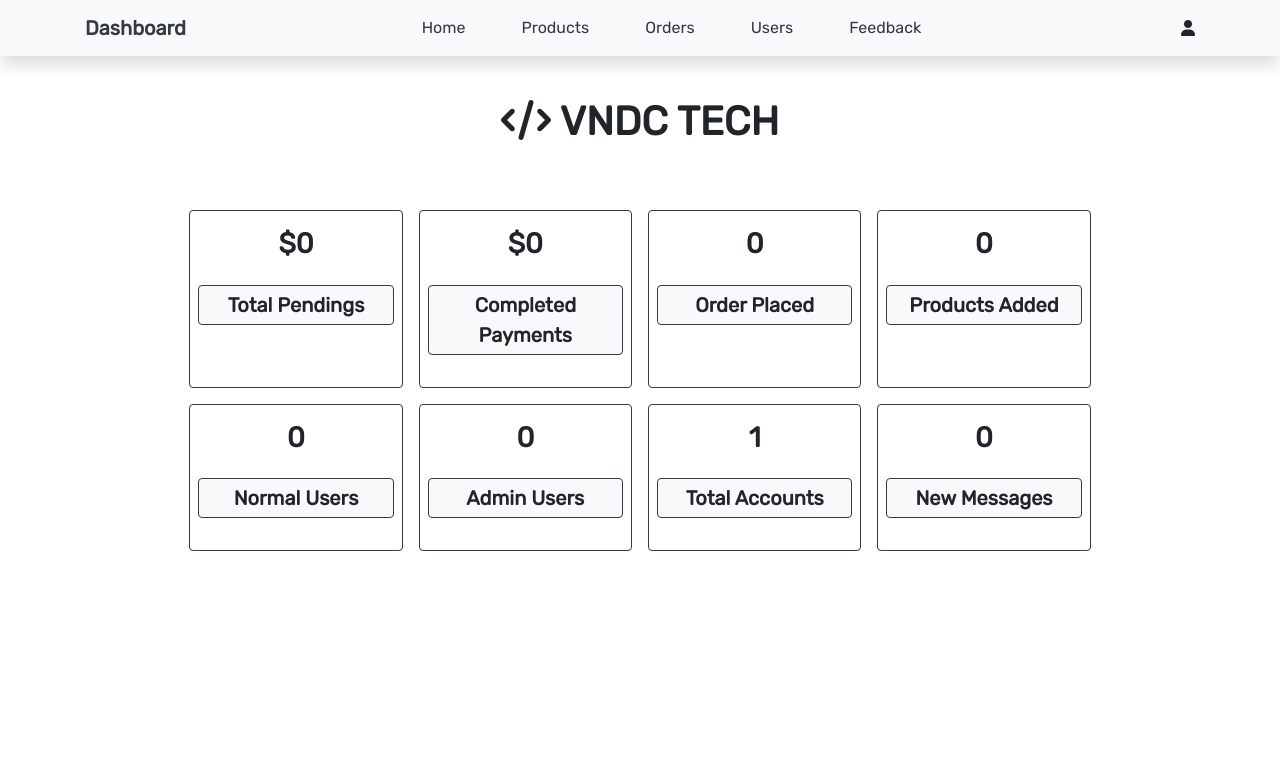
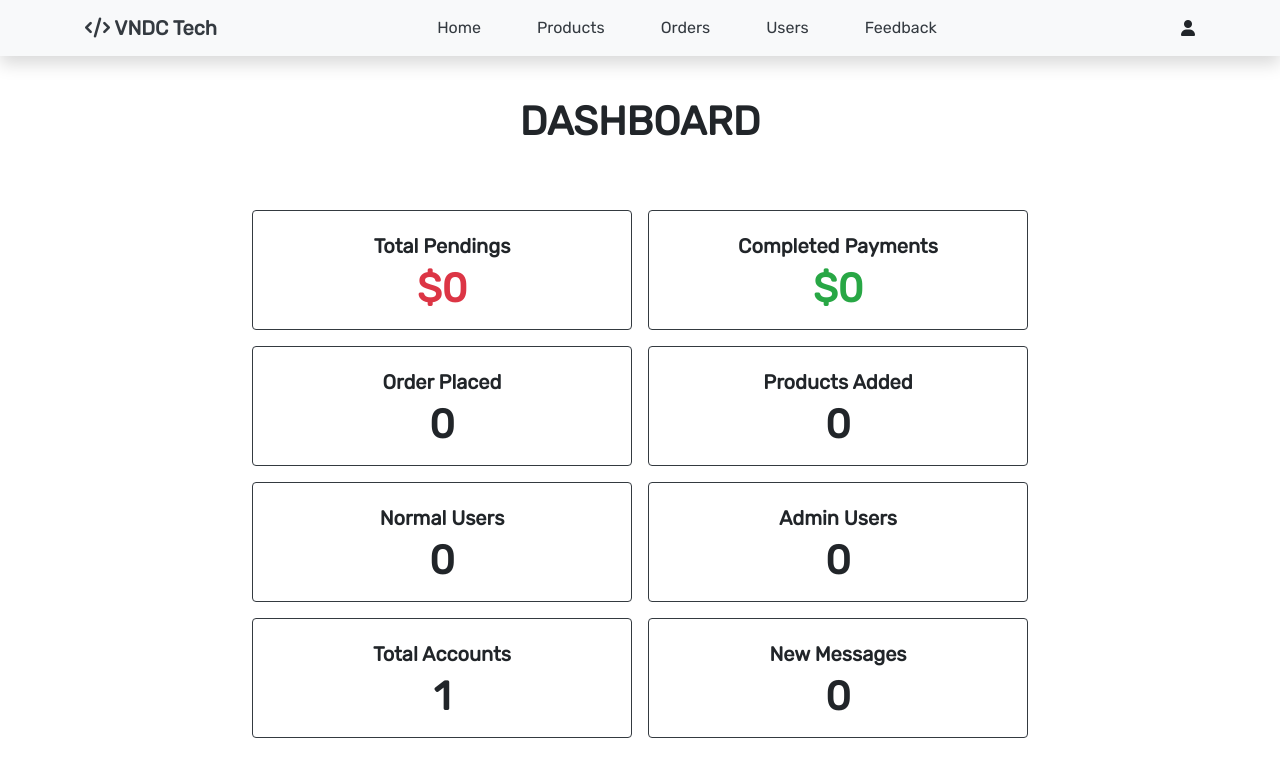
Before and after one commit to CuongXuanLe/VNDC-Tech-Store, a PHP site: page /admin_page.php in a window 1280 px wide. Shown: the top 777 px of the page. Run offline with PHP 8.4, Linux system fonts and the light colour scheme; the visitor is signed in with stand-in values (Sample User, id 1); data that the repository does not hold is empty; some web fonts are replaced.

Commit message:
fix: res

```diff
--- a/about.php
+++ b/about.php
@@ -64,7 +64,7 @@ if(!isset($user_id)){
             </div>
             <div class="col-lg-6 my-auto">
                <div class="card-body">
-                  <h2 class="card-title text-center font-rubik pb-3 font-weight-bold text-uppercase">why choose us?</h2>
+                  <h2 class="card-title text-center font-rubik pb-3 font-weight-bold text-uppercase">VNDC Tech</h2>
                   <p class="card-text">
                      Lorem ipsum dolor sit, amet consectetur adipisicing elit. Rerum provident fugit inventore praesentium eius iure nam error quas, labore at ipsa cumque reprehenderit molestias quos ducimus temporibus accusamus, iusto accusantium ex quae. Quam recusandae fugiat ipsum magnam nesciunt cumque, earum tenetur, eos quos similique molestias modi laborum incidunt!
                   </p>
--- a/admin_contacts.php
+++ b/admin_contacts.php
@@ -42,7 +42,7 @@ if(isset($_GET['delete'])){
 
    <section class="messages" style="margin-top: 50px;">
 
-      <h1 class="text-center font-rubik py-5 font-weight-bold text-uppercase"> messages </h1>
+      <h1 class="text-center font-rubik py-5 font-weight-bold text-uppercase"> feedback </h1>
 
       <div class="container d-flex flex-wrap justify-content-center">
       <?php
@@ -57,10 +57,10 @@ if(isset($_GET['delete'])){
             <p class="font-weight-bold"> Name : <span class="font-weight-normal"><?php echo $fetch_message['name']; ?></span> </p>
             <p class="font-weight-bold"> Number : <span class="font-weight-normal"><?php echo $fetch_message['number']; ?></span> </p>
             <p class="font-weight-bold"> Email : <span class="font-weight-normal text-danger"><?php echo $fetch_message['email']; ?></span> </p>
-            <p class="font-weight-bold"> Message : <span class="font-weight-normal"><?php echo $fetch_message['message']; ?></span> </p>
+            <p class="font-weight-bold"> Feedback : <span class="font-weight-normal"><?php echo $fetch_message['message']; ?></span> </p>
          </div>
          <div class="btn btn-danger">
-            <a href="admin_contacts.php?delete=<?php echo $fetch_message['id']; ?>" onclick="return confirm('delete this message?');" class="text-white text-decoration-none text-capitalize">delete message</a>
+            <a href="admin_contacts.php?delete=<?php echo $fetch_message['id']; ?>" onclick="return confirm('delete this feedback?');" class="text-white text-decoration-none text-capitalize">delete feedback</a>
          </div>
       </div>
       <?php
--- a/admin_header.php
+++ b/admin_header.php
@@ -39,7 +39,7 @@ if(isset($message)){
       <!-- Collapsible wrapper -->
       <div class="collapse navbar-collapse" id="navbarNavDropdown">
          <!-- Navbar brand -->
-         <a class="navbar-brand mt-2 mt-lg-0 text-decoration-none font-rubik font-size-20 text-dark font-weight-bold" href="admin_page.php">Dashboard</a>
+         <a class="navbar-brand mt-2 mt-lg-0 text-decoration-none font-rubik font-size-20 text-dark font-weight-bold" href="admin_page.php"><i class="fas fa-code  fa-1x"></i> VNDC Tech</a>
          <!-- Left links -->
          <ul class="navbar-nav mb-2 mb-md-0 m-auto">
             <li class="nav-item active">
--- a/admin_orders.php
+++ b/admin_orders.php
@@ -84,8 +84,8 @@ if(isset($_GET['delete'])){
                      <option value="completed">Changed: completed</option>
                   </select>
                </div>
-               <div class="row d-flex justify-content-center text-center">
-                  <input type="submit" value="Update" name="update_order" class="btn btn-warning px-5 mx-2 font-weight-bold">
+               <div class="row d-flex justify-content-center text-center mt-3">
+                  <input type="submit" value="Update" name="update_order" class="btn btn-dark px-auto mx-2 mb-2 font-weight-bold my-auto">
                   <button class="px-5 btn btn-danger mx-2 font-weight-semibold "><a class="text-white text-decoration-none" href="admin_orders.php?delete=<?php echo $fetch_orders['id']; ?>" onclick="return confirm('delete this order?');" >Delete</a></button>
                </div>
             </form>
--- a/admin_page.php
+++ b/admin_page.php
@@ -39,12 +39,12 @@ if(!isset($admin_id)){
 
    <section class="dashboard" style="margin-top: 50px;">
       <h1 class="text-center font-rubik py-5 font-weight-bold text-uppercase ">
-         <i class="fas fa-code  fa-1x"></i> VNDC Tech
+         Dashboard
       </h1>
 
-      <div class="container-fluid">
+      <div class="container">
          <div class="row d-flex flex-wrap justify-content-center">
-            <div class="card col-md-2 text-center px-2 py-3 border rounded border-dark m-2">
+            <div class="col-lg-4 text-center px-2 py-3 border rounded border-dark m-2">
                <?php
                   $total_pendings = 0;
                   $select_pending = mysqli_query($conn, "SELECT total_price FROM `orders` WHERE payment_status = 'pending'") or die('query failed');
@@ -55,11 +55,11 @@ if(!isset($admin_id)){
                      };
                   };
                ?>
-               <h3 class="font-rubik font-weight-bold">$<?php echo $total_pendings; ?></h3>
-               <p class="font-size-20 font-rubik font-weight-bold border rounded border-dark text-capitalize bg-light py-1 mt-3">total pendings</p>
+               <p class="font-size-20 font-rubik font-weight-bold text-capitalize py-1 my-auto">total pendings</p>
+               <h1 class="font-rubik my-auto font-weight-bold text-danger">$<?php echo $total_pendings; ?></h1>
             </div>
 
-            <div class="card col-md-2 text-center px-2 py-3 border rounded border-dark m-2">
+            <div class="col-lg-4 text-center px-2 py-3 border rounded border-dark m-2">
                <?php
                   $total_completed = 0;
                   $select_completed = mysqli_query($conn, "SELECT total_price FROM `orders` WHERE payment_status = 'completed'") or die('query failed');
@@ -70,65 +70,68 @@ if(!isset($admin_id)){
                      };
                   };
                ?>
-               <h3 class="font-rubik font-weight-bold">$<?php echo $total_completed; ?></h3>
-               <p class="font-size-20 font-rubik font-weight-bold border rounded border-dark text-capitalize bg-light py-1 mt-3">completed payments</p>
+               <p class="font-size-20 font-rubik font-weight-bold text-capitalize py-1 my-auto">completed payments</p>
+               <h1 class="font-rubik my-auto font-weight-bold text-success">$<?php echo $total_completed; ?></h1>
             </div>
 
-            <div class="card col-md-2 text-center px-2 py-3 border rounded border-dark m-2">
+            <div class="col-lg-4 text-center px-2 py-3 border rounded border-dark m-2">
                <?php
                   $select_orders = mysqli_query($conn, "SELECT * FROM `orders`") or die('query failed');
                   $number_of_orders = mysqli_num_rows($select_orders);
                ?>
-               <h3 class="font-rubik font-weight-bold"><?php echo $number_of_orders; ?></h3>
-               <p class="font-size-20 font-rubik font-weight-bold border rounded border-dark text-capitalize bg-light py-1 mt-3">order placed</p>
+               <p class="font-size-20 font-rubik font-weight-bold text-capitalize py-1 my-auto">order placed</p>
+               <h1 class="font-rubik my-auto font-weight-bold"><?php echo $number_of_orders; ?></h1>
             </div>
 
-            <div class="card col-md-2 text-center px-2 py-3 border rounded border-dark m-2">
+            <div class="col-lg-4 text-center px-2 py-3 border rounded border-dark m-2">
                <?php
                   $select_products = mysqli_query($conn, "SELECT * FROM `products`") or die('query failed');
                   $number_of_products = mysqli_num_rows($select_products);
                ?>
-               <h3 class="font-rubik font-weight-bold"><?php echo $number_of_products; ?></h3>
-               <p class="font-size-20 font-rubik font-weight-bold border rounded border-dark text-capitalize bg-light py-1 mt-3">products added</p>
+               <p class="font-size-20 font-rubik font-weight-bold text-capitalize py-1 my-auto">products added</p>
+               <h1 class="font-rubik my-auto font-weight-bold"><?php echo $number_of_products; ?></h1>
             </div>
-         </div>
-         <div class="row d-flex flex-wrap justify-content-center">
-            <div class="card col-md-2 text-center px-2 py-3 border rounded border-dark m-2">
+
+            <div class="col-lg-4 text-center px-2 py-3 border rounded border-dark m-2">
                <?php
                   $select_users = mysqli_query($conn, "SELECT * FROM `users` WHERE user_type = 'user'") or die('query failed');
                   $number_of_users = mysqli_num_rows($select_users);
                ?>
-               <h3 class="font-rubik font-weight-bold"><?php echo $number_of_users; ?></h3>
-               <p class="font-size-20 font-rubik font-weight-bold border rounded border-dark text-capitalize bg-light py-1 mt-3">normal users</p>
+               <p class="font-size-20 font-rubik font-weight-bold text-capitalize py-1 my-auto">normal users</p>
+               <h1 class="font-rubik my-auto font-weight-bold"><?php echo $number_of_users; ?></h1>
             </div>
 
-            <div class="card col-md-2 text-center px-2 py-3 border rounded border-dark m-2">
+            <div class="col-lg-4 text-center px-2 py-3 border rounded border-dark m-2">
                <?php
                   $select_admins = mysqli_query($conn, "SELECT * FROM `users` WHERE user_type = 'admin'") or die('query failed');
                   $number_of_admins = mysqli_num_rows($select_admins);
                ?>
-               <h3 class="font-rubik font-weight-bold"><?php echo $number_of_admins; ?></h3>
-               <p class="font-size-20 font-rubik font-weight-bold border rounded border-dark text-capitalize bg-light py-1 mt-3">admin users</p>
+               <p class="font-size-20 font-rubik font-weight-bold text-capitalize py-1 my-auto">admin users</p>
+               <h1 class="font-rubik my-auto font-weight-bold"><?php echo $number_of_admins; ?></h1>
             </div>
 
-            <div class="card col-md-2 text-center px-2 py-3 border rounded border-dark m-2">
+            <div class="col-lg-4 text-center px-2 py-3 border rounded border-dark m-2">
                <?php
                   $select_account = mysqli_query($conn, "SELECT * FROM `users`") or die('query failed');
                   $number_of_account = mysqli_num_rows($select_account);
                ?>
-               <h3 class="font-rubik font-weight-bold"><?php echo $number_of_account; ?></h3>
-               <p class="font-size-20 font-rubik font-weight-bold border rounded border-dark text-capitalize bg-light py-1 mt-3">total accounts</p>
+               <p class="font-size-20 font-rubik font-weight-bold text-capitalize py-1 my-auto">total accounts</p>
+               <h1 class="font-rubik my-auto font-weight-bold"><?php echo $number_of_account; ?></h1>
             </div>
 
-            <div class="card col-md-2 text-center px-2 py-3 border rounded border-dark m-2">
+            <div class="col-lg-4 text-center px-2 py-3 border rounded border-dark m-2">
                <?php
                   $select_messages = mysqli_query($conn, "SELECT * FROM `message`") or die('query failed');
                   $number_of_messages = mysqli_num_rows($select_messages);
                ?>
-               <h3 class="font-rubik font-weight-bold"><?php echo $number_of_messages; ?></h3>
-               <p class="font-size-20 font-rubik font-weight-bold border rounded border-dark text-capitalize bg-light py-1 mt-3">new messages</p>
+               <p class="font-size-20 font-rubik font-weight-bold text-capitalize py-1 my-auto">new messages</p>
+               <h1 class="font-rubik my-auto font-weight-bold"><?php echo $number_of_messages; ?></h1>
+
             </div>
          </div>
+         <!-- <div class="row d-flex flex-wrap justify-content-center">
+
+         </div> -->
       </div>
 
    </section>
--- a/cart.php
+++ b/cart.php
@@ -102,7 +102,7 @@ if(isset($_GET['delete_all'])){
          $grand_total += $sub_total;
             }
          }else{
-            echo '<p class="card border border-dark w-25 text-center m-auto font-rubik font-size-20 text-capitalize text-danger py-3">your cart is empty</p>';
+            echo '<p class="card border border-dark text-center m-auto font-rubik font-size-20 text-capitalize text-danger p-3">your cart is empty</p>';
          }
          ?>
          </div>
--- a/header.php
+++ b/header.php
@@ -63,11 +63,11 @@ if(isset($message)){
 
       <!-- Right elements -->
       <div class="d-flex align-items-center">
-            <a href="search_page.php" class="fas fa-search mr-3 text-dark text-decoration-none"></a>
+            <a href="search_page.php" class="fas fa-search mr-3 text-dark text-decoration-none px-1"></a>
 
             <!-- toggle menu use -->
             <div class="dropdown">
-               <div class="fas fa-user mr-3" data-toggle="dropdown"></div>
+               <div class="fas fa-user mr-3 px-1" data-toggle="dropdown"></div>
                   <div class="dropdown-menu p-0 w-auto font-rubik" style="left:-185px;">
                      <p class="px-3 pt-3">Username : <span class="color-primary font-size-16"><?php echo $_SESSION['user_name']; ?></span></p>
                      <p class="px-3" style="margin-top:-10px;">Email : <span class="color-primary font-size-16"><?php echo $_SESSION['user_email']; ?></span></p>
@@ -80,7 +80,7 @@ if(isset($message)){
                $select_cart_number = mysqli_query($conn, "SELECT * FROM `cart` WHERE user_id = '$user_id'") or die('query failed');
                $cart_rows_number = mysqli_num_rows($select_cart_number);
             ?>
-            <a class="text-decoration-none" href="cart.php"> <i class="fas fa-shopping-cart text-dark"></i> <span class="text-dark">(<?php echo $cart_rows_number; ?>)</span> </a>
+            <a class="text-decoration-none px-1" href="cart.php"> <i class="fas fa-shopping-cart text-dark"></i> <span class="text-dark">(<?php echo $cart_rows_number; ?>)</span> </a>
       </div>
    </div>
 </nav>
```
Also changed, not shown: admin_products.php (+6 -5 lines), js/index.js (+37 -0 lines), shop.php (+43 -1 lines), images/Banner1.png (added), images/Banner2.png (added).
